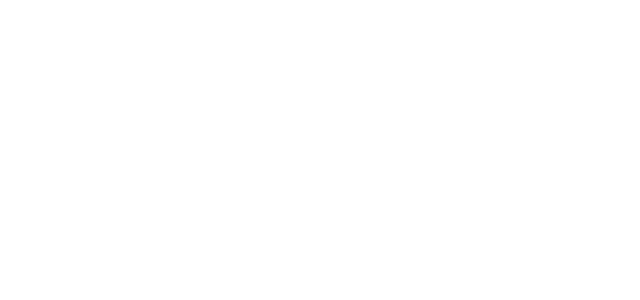
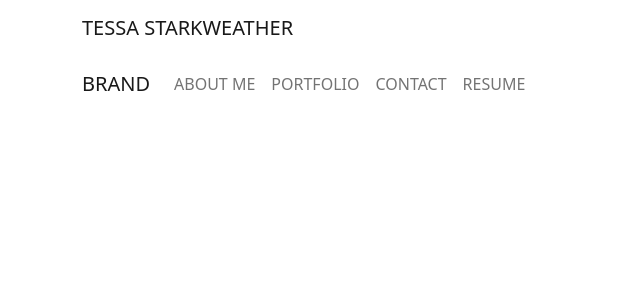
Before and after one commit to t-starkw/portfolio-reactfully, a React (Create React App) app: page / in a window 1280 px wide. Shown: the top 300 px of the page, without its empty margins (0-640 px from the left). Built offline with nearby package versions, Linux system fonts and the light colour scheme.

Commit message:
added header

```diff
--- a/src/App.js
+++ b/src/App.js
@@ -1,8 +1,15 @@
 import React from 'react';
+import Header from './components/Header'
+import Navigation from './components/Nav'
+// import Form from './components/Contact'
+// import Footer from './components/Footer'
 
 export default function App() {
   return (
     <div className="App">
+      <Header />
+      <Navigation />
+
     </div>
   );
 }
--- /dev/null
+++ b/src/components/Contact.js
@@ -0,0 +1,60 @@
+// import React, { useState } from 'react';
+// import '../index.css';
+
+// function Form() {
+//     // Here we set two state variables for firstName and lastName using `useState`
+//     const [firstName, setFirstName] = useState('');
+//     const [lastName, setLastName] = useState('');
+//     const [message, setMessage] = useState('');
+
+//     const handleInputChange = (e) => {
+//         // Getting the value and name of the input which triggered the change
+//         const { name, value } = e.target;
+//         // Ternary statement that will call either setFirstName or setLastName based on what field the user is typing in
+//         return name === 'firstName' ? setFirstName(value) : setLastName(value), 'message' ? setMessage(value) : setMessage(value);
+//     };
+
+//     const handleFormSubmit = (e) => {
+//         // Preventing the default behavior of the form submit (which is to refresh the page)
+//         e.preventDefault();
+
+//         // Alert the user their first and last name, clear the inputs
+//         alert(`I look forward to chatting with you, ${firstName} ${lastName}!`);
+//         setFirstName('');
+//         setLastName('');
+//         setMessage('')
+//     };
+
+//     return (
+//         <div>
+//             <form className="form">
+//                 <input
+//                     value={firstName}
+//                     name="firstName"
+//                     onChange={handleInputChange}
+//                     type="text"
+//                     placeholder="First Name"
+//                 />
+//                 <input
+//                     value={lastName}
+//                     name="lastName"
+//                     onChange={handleInputChange}
+//                     type="text"
+//                     placeholder="Last Name"
+//                 />
+//                 <input
+//                     value={message}
+//                     name="message"
+//                     onChange={handleInputChange}
+//                     type="text"
+//                     placeholder="Your Message"
+//                 />
+//                 <button type="button" onClick={handleFormSubmit}>
+//                     Submit
+//                 </button>
+//             </form>
+//         </div>
+//     );
+// }
+
+// export default Form;
--- a/src/components/Header.js
+++ b/src/components/Header.js
@@ -0,0 +1,15 @@
+import Container from 'react-bootstrap/Container';
+import Navbar from 'react-bootstrap/Navbar';
+
+
+function Header() {
+    return (
+        <Navbar bg="transparent">
+            <Container>
+                <Navbar.Brand href="#home">TESSA STARKWEATHER</Navbar.Brand>
+            </Container>
+        </Navbar>
+    );
+}
+
+export default Header;
--- a/src/components/Nav.js
+++ b/src/components/Nav.js
@@ -1,22 +1,21 @@
-// import Container from 'react-bootstrap/Container';
-// import Nav from 'react-bootstrap/Nav';
-// import Navbar from 'react-bootstrap/Navbar';
-// // import NavDropdown from 'react-bootstrap/NavDropdown';
+import Container from 'react-bootstrap/Container';
+import Nav from 'react-bootstrap/Nav';
+import Navbar from 'react-bootstrap/Navbar';
 
-// function Navigation() {
-//   return (
-//     <Navbar bg="transparent">
-//     <Container>
-//       <Navbar.Brand href="#home">BRAND</Navbar.Brand>
-//       <Nav className="me-auto">
-//         <Nav.Link href="#aboutme">ABOUT ME</Nav.Link>
-//         <Nav.Link href="#portfolio">PORTFOLIO</Nav.Link>
-//         <Nav.Link href="#contact">CONTACT</Nav.Link>
-//         <Nav.Link href="#resume">RESUME</Nav.Link>
-//       </Nav>
-//     </Container>
-//   </Navbar>
-//   );
-// }
+function Navigation() {
+    return (
+        <Navbar bg="transparent">
+            <Container>
+                <Navbar.Brand href="#home">BRAND</Navbar.Brand>
+                <Nav className="me-auto">
+                    <Nav.Link href="#aboutme">ABOUT ME</Nav.Link>
+                    <Nav.Link href="#portfolio">PORTFOLIO</Nav.Link>
+                    <Nav.Link href="#contact">CONTACT</Nav.Link>
+                    <Nav.Link href="#resume">RESUME</Nav.Link>
+                </Nav>
+            </Container>
+        </Navbar>
+    );
+}
 
-// export default Navigation;
+export default Navigation;
--- a/src/index.css
+++ b/src/index.css
@@ -0,0 +1,11 @@
+/* form */
+.form {
+    margin: 20px;
+  }
+
+  .form input {
+    display: block;
+    margin-top: 5px;
+    margin-bottom: 5px;
+    width: 25%;
+  }
```
Also changed, not shown: src/components/Footer.js (+10 -0 lines).
